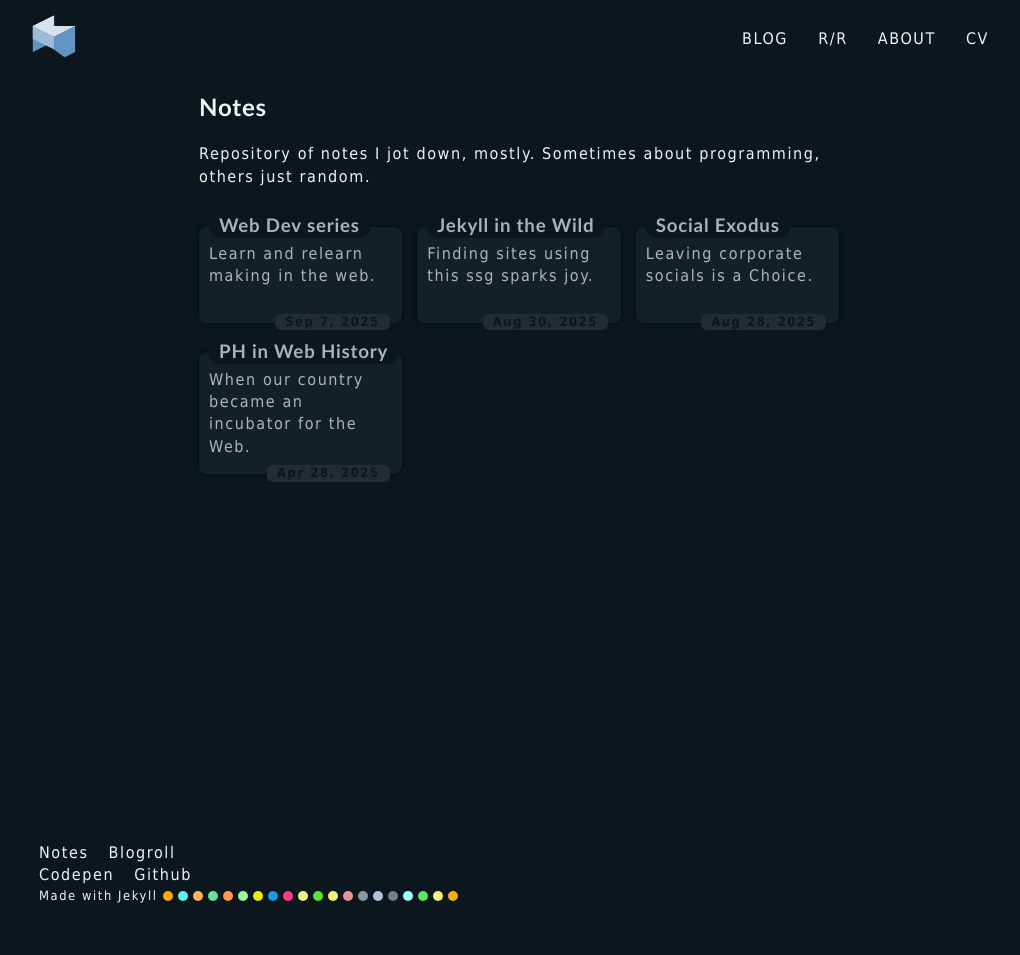
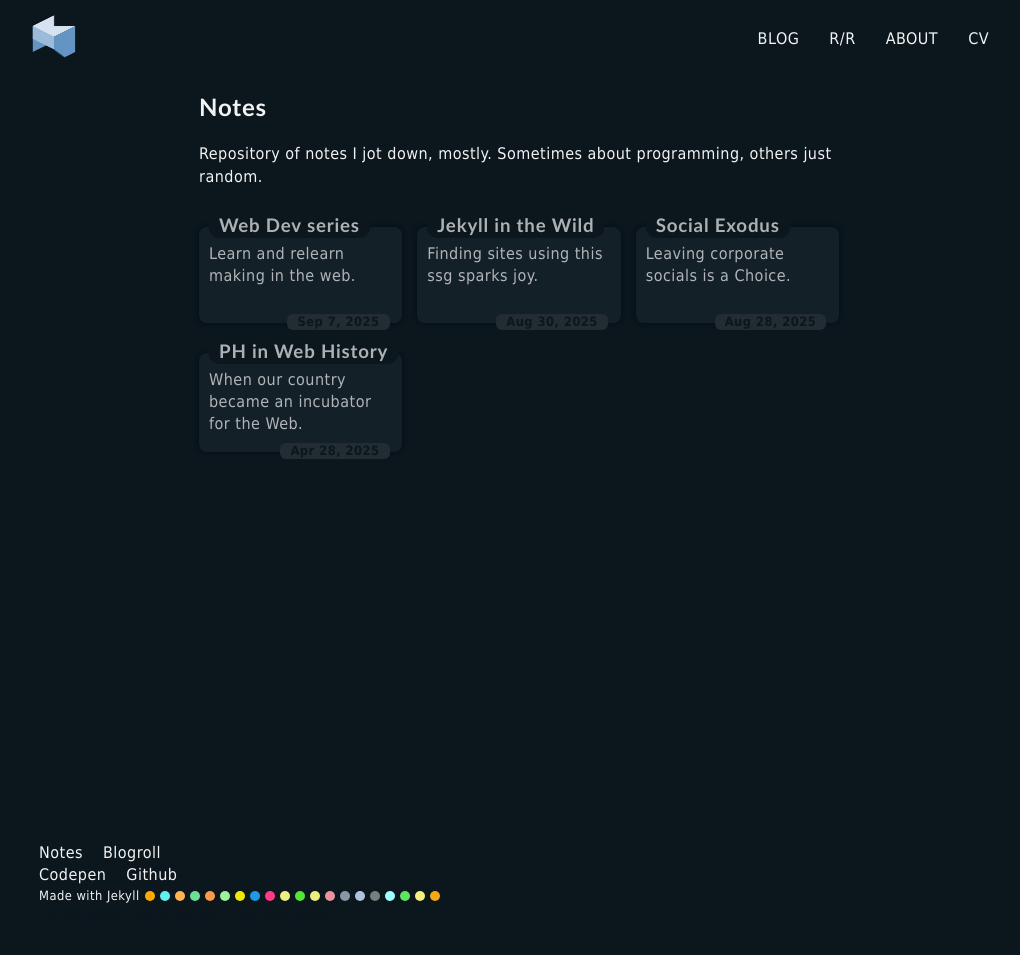
Before and after one commit to mpdagang/mpdagang.github.io, a Jekyll site: the page built from _pages/notes.html, in a window 1280 px wide. Shown: the whole page, without its empty margins (121-1141 px from the left). Built offline with Jekyll 4.4.1, drawn with Linux system fonts in a browser that asks for light colours.

Commit message:
main style updates

```diff
--- a/assets/styles/main.scss
+++ b/assets/styles/main.scss
@@ -14,7 +14,7 @@
   font-family: Tahoma, Arial, system-ui;
   font-size: 1rem;
   line-height: 1.4;
-  letter-spacing: 0.1em;
+  letter-spacing: 0.03em;
   background-color: #0B161D;
   // color: #F8F8F8;
   color: #f2f3f3;
@@ -613,7 +613,9 @@
   transition: 0.3s;
 }
 
-.blog-card:hover{
+.blog-card:hover,
+.blog-card:active,
+.blog-card:focus{
   color: var(--mp-c-lua-03);
   border: 1px solid var(--mp-c-lua-03);
   transform: rotateZ(-1deg) scale(1.05);
```
